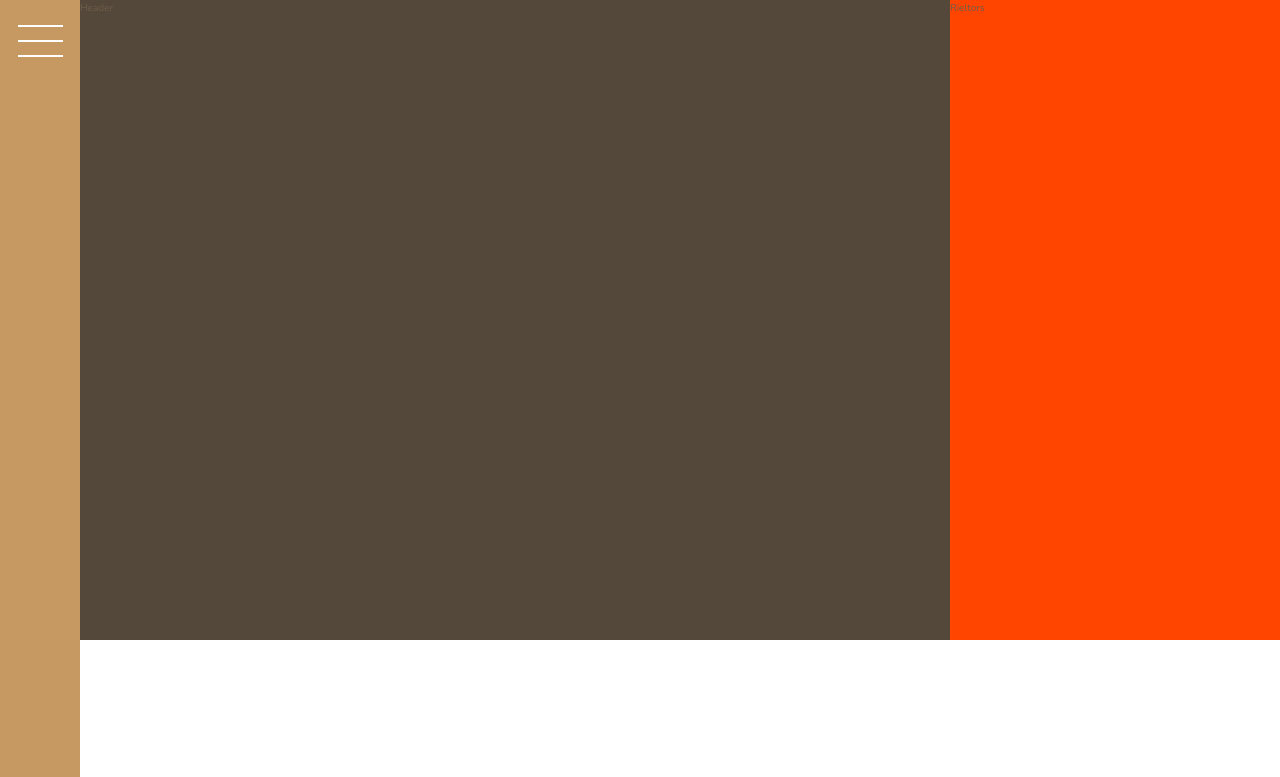
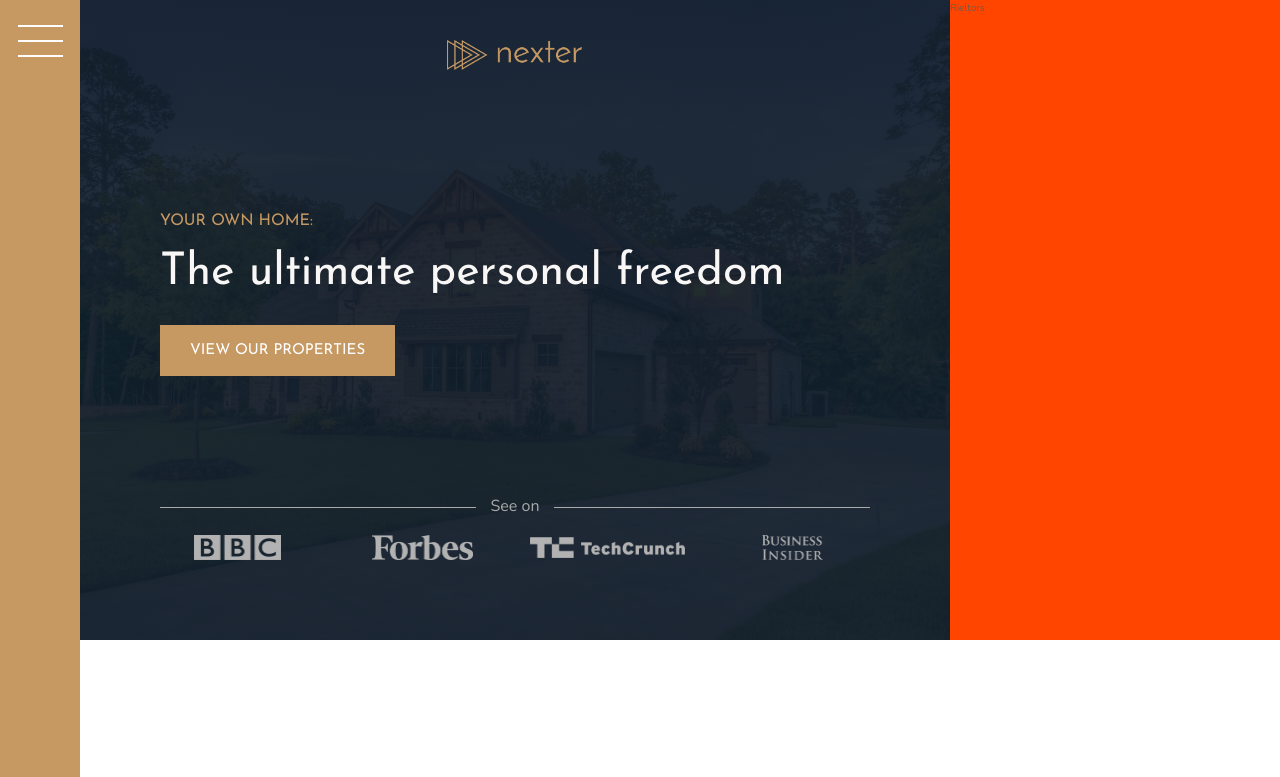
Before and after one commit to Juventtini/Nexter, a website: page index.html in a window 1280 px wide. Shown: the top 777 px of the page. Drawn offline with nearby package versions, Linux system fonts and the light colour scheme.

Commit message:
feat: add thml and styled header

```diff
--- a/index.html
+++ b/index.html
@@ -16,7 +16,17 @@
             <button class="nav-btn"></button>
         </div>
         <header class="header">
-            Header
+            <img src="img/logo.png" alt="Nexter Logo" class="header__logo">
+            <h3 class="heading-3">Your own home:</h3>
+            <h1 class="heading-1">The ultimate personal freedom</h1>
+            <button class="btn header__btn">View our properties</button>
+            <div class="header__text">See on</div>
+            <div class="header__logos">
+                <img src="img/logo-bbc.png" alt="">
+                <img src="img/logo-forbes.png" alt="">
+                <img src="img/logo-techcrunch.png" alt="">
+                <img src="img/logo-bi.png" alt="">
+            </div>
         </header>
         <div class="realtors">
             Rieltors
--- a/sass/_header.scss
+++ b/sass/_header.scss
@@ -1,4 +1,57 @@
 .header {
     background-color: $color-grey-dark-1;
     grid-column: full-start / col-end 6;
+    background-image: linear-gradient(rgba($color-secondary, .93), rgba($color-secondary, .93)), url(../img/hero.jpeg);
+    background-size: cover;
+    background-position: center;
+    padding: 8rem;
+    padding-top: 4rem;
+
+    display: grid;
+    grid-template-rows: 1fr min-content minmax(6rem, min-content) 1fr;
+    grid-template-columns: minmax(min-content, max-content);
+    grid-row-gap: 1.5rem;
+    justify-content: center;
+
+    &__logo {
+        height: 3rem;
+        justify-self: center;
+    }
+
+    &__btn {
+        align-self: start;
+        justify-self: start;
+    }
+
+    &__text {
+        display: grid;
+        grid-template-columns: 1fr max-content 1fr;
+        grid-column-gap: 1.5rem;
+        align-items: center;
+
+        font-size: 1.6rem;
+        color: $color-grey-light-2;
+
+        &::before,
+        &::after {
+            content: "";
+            height: 1px;
+            display: block;
+            background-color: currentColor;
+        }
+    }
+
+    &__logos {
+        display: grid;
+        grid-template-columns: repeat(4, 1fr);
+        grid-column-gap: 3rem;
+        justify-items: center;
+        align-items: center;
+
+        img {
+            max-height: 2.5rem;
+            max-width: 100%;
+            filter: brightness(70%);
+        }
+    }
 }
--- a/sass/_typography.scss
+++ b/sass/_typography.scss
@@ -1,6 +1,13 @@
 %heading {
     font-family: $font-display;
     font-weight: 400;
+}
+
+.heading-1 {
+    @extend %heading;
+    font-size: 4.5rem;
+    color: $color-grey-light-1;
+    line-height: 1;
 }
 
 .heading-2 {
```
Also changed, not shown: css/style.css.
